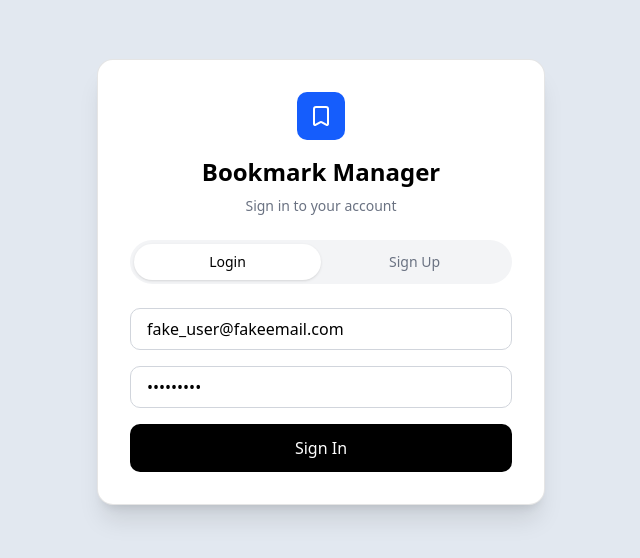
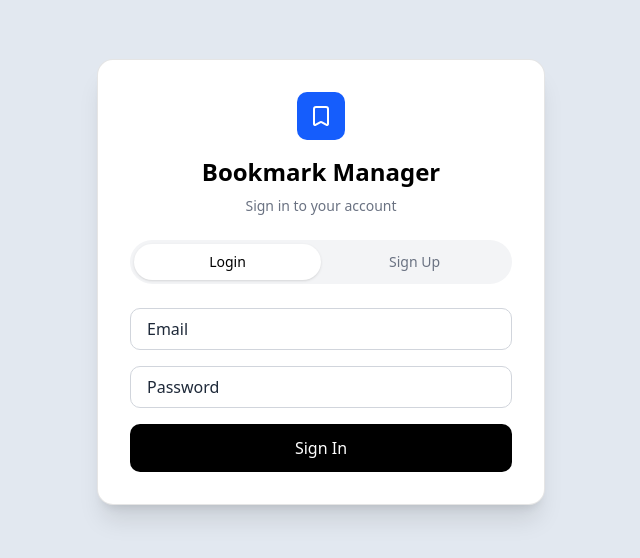
Before and after one commit to Lictro/bookmark-manager, a Next.js app: page /login in a window 1280 px wide. Shown: the part 118-676 px from the top of the page, without its empty margins (319-959 px from the left). Built offline with nearby package versions, Linux system fonts and the light colour scheme; no server answers.

Commit message:
Move showcase creds to .env

```diff
--- a/src/app/login/page.tsx
+++ b/src/app/login/page.tsx
@@ -11,8 +11,10 @@ export default function LoginPage() {
   const router = useRouter();
 
   const [mode, setMode] = useState<"login" | "signup">("login");
-  const [email, setEmail] = useState("fake_user@fakeemail.com");
-  const [password, setPassword] = useState("Test1234!");
+  const DEFAULT_EMAIL = process.env.NEXT_PUBLIC_DEMO_EMAIL || "";
+  const DEFAULT_PASSWORD = process.env.NEXT_PUBLIC_DEMO_PASSWORD || "";
+  const [email, setEmail] = useState(DEFAULT_EMAIL);
+  const [password, setPassword] = useState(DEFAULT_PASSWORD);
   const [confirmPassword, setConfirmPassword] = useState("");
   const [loading, setLoading] = useState(false);
 
```
